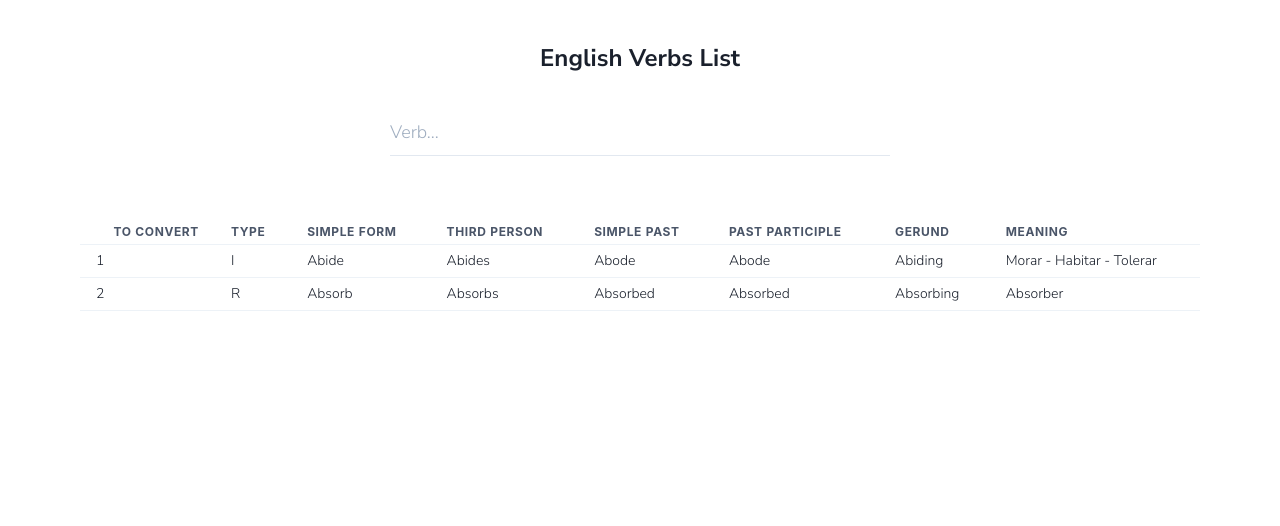
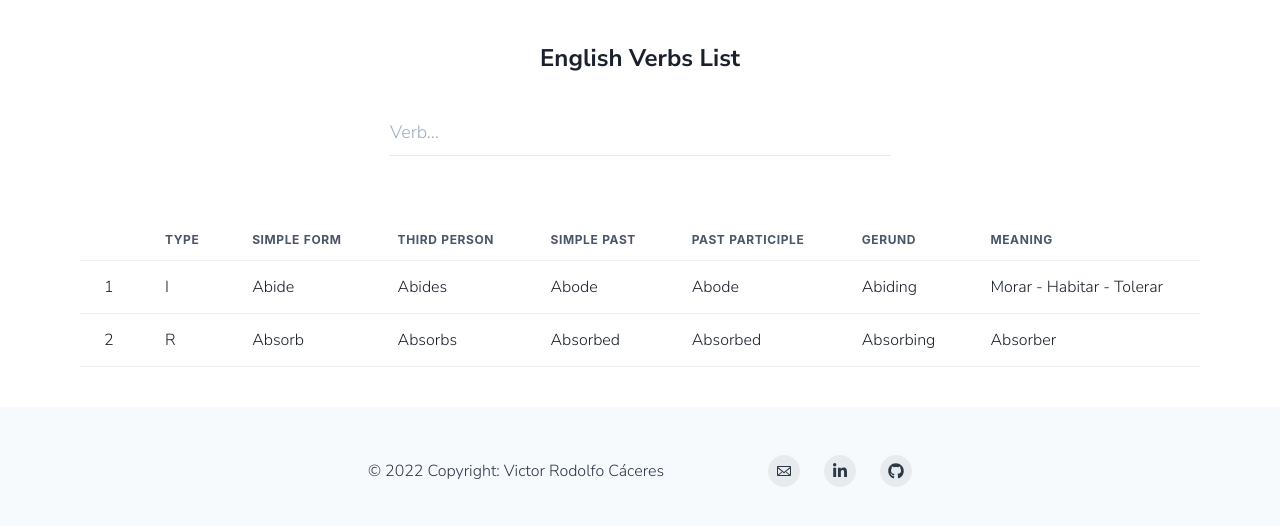
Before and after one commit to sherlock28/list-verb-english, a React (Create React App) app: page / in a window 1280 px wide. Shown: the top 526 px of the page. Built offline with nearby package versions, Linux system fonts and the light colour scheme.

Commit message:
Added Footer component

```diff
--- a/package.json
+++ b/package.json
@@ -12,6 +12,7 @@
     "framer-motion": "5.6.0",
     "react": "17.0.2",
     "react-dom": "17.0.2",
+    "react-icons": "4.3.1",
     "react-scripts": "5.0.0",
     "web-vitals": "2.1.3",
     "wouter": "^2.8.0-alpha.2"
--- /dev/null
+++ b/src/components/Footer/index.js
@@ -0,0 +1,82 @@
+import React from 'react';
+import {
+    Box,
+    chakra,
+    Container,
+    Stack,
+    Text,
+    useColorModeValue,
+    VisuallyHidden,
+} from '@chakra-ui/react';
+import { FaGithub, FaLinkedinIn } from 'react-icons/fa';
+import { GoMail } from "react-icons/go";
+
+export function Footer() {
+    return (
+        <Box
+            bg={useColorModeValue('gray.50', 'gray.900')}
+            color={useColorModeValue('gray.700', 'gray.200')}
+            mt={10}
+            padding={8}>
+            <Container
+                as={Stack}
+                py={4}
+                direction={{ base: 'column', md: 'row' }}
+                spacing={4}
+                justify={{ base: 'center', md: 'space-between' }}
+                align={{ base: 'center', md: 'center' }}>
+                <Text>© {(new Date()).getFullYear()} Copyright: Victor Rodolfo Cáceres</Text>
+                <Stack direction={'row'} spacing={6}>
+                    <SocialButton
+                        label={'Email'}
+                        href={'mailto:caceresvictorrodolfo@gmail.com'}
+                        target="_blank"
+                        rel="noopener noreferrer">
+                        <GoMail />
+                    </SocialButton>
+                    <SocialButton
+                        label={'Linkedin'}
+                        href={'https://www.linkedin.com/in/vcaceres'}
+                        target="_blank"
+                        rel="noopener noreferrer">
+                        <FaLinkedinIn />
+                    </SocialButton>
+                    <SocialButton
+                        label={'Github'}
+                        href={'https://github.com/sherlock28'}
+                        target="_blank"
+                        rel="noopener noreferrer">
+                        <FaGithub />
+                    </SocialButton>
+                </Stack>
+            </Container>
+        </Box>
+    );
+}
+
+const SocialButton = ({
+    children,
+    label,
+    href,
+}) => {
+    return (
+        <chakra.button
+            bg={useColorModeValue('blackAlpha.100', 'whiteAlpha.100')}
+            rounded={'full'}
+            w={8}
+            h={8}
+            cursor={'pointer'}
+            as={'a'}
+            href={href}
+            display={'inline-flex'}
+            alignItems={'center'}
+            justifyContent={'center'}
+            transition={'background 0.3s ease'}
+            _hover={{
+                bg: useColorModeValue('blackAlpha.200', 'whiteAlpha.200'),
+            }}>
+            <VisuallyHidden>{label}</VisuallyHidden>
+            {children}
+        </chakra.button>
+    );
+};
--- a/src/components/Layout/index.js
+++ b/src/components/Layout/index.js
@@ -1,8 +1,16 @@
 import React from 'react';
 import { Container } from '@chakra-ui/react'
+import { Title } from "components/Title";
+import { Footer } from "components/Footer";
 
 export function Layout({ children }) {
-    return <Container maxW='6xl' mt={10} centerContent>
-        {children}
-    </Container>;
+    return (
+        <>
+            <Container maxW='6xl' mt={10} centerContent>
+                <Title />
+                {children}
+            </Container>
+            <Footer />
+        </>
+    );
 }
--- a/src/components/Results/index.js
+++ b/src/components/Results/index.js
@@ -10,10 +10,10 @@
 
 export function Results({ verbs }) {
     return (
-        <Table size='sm'>
+        <Table size='md'>
             <Thead>
                 <Tr>
-                    <Th isNumeric>To convert</Th>
+                    <Th isNumeric></Th>
                     <Th>Type</Th>
                     <Th>Simple Form</Th>
                     <Th>Third Person</Th>
--- a/src/pages/Home/index.js
+++ b/src/pages/Home/index.js
@@ -1,7 +1,6 @@
 import React from 'react';
 import { Search } from "components/Search";
 import { Results } from "components/Results";
-import { Title } from "components/Title";
 import { useSearchVerbs } from "hooks/useSearchVerbs";
 
 export function HomePage() {
@@ -9,7 +8,6 @@
 
     return (
         <>
-            <Title />
             <Search />
             <Results verbs={filteredVerbs}/>
         </>
```
Also changed, not shown: 1 other file (tests, documents, lock files or other folders).
